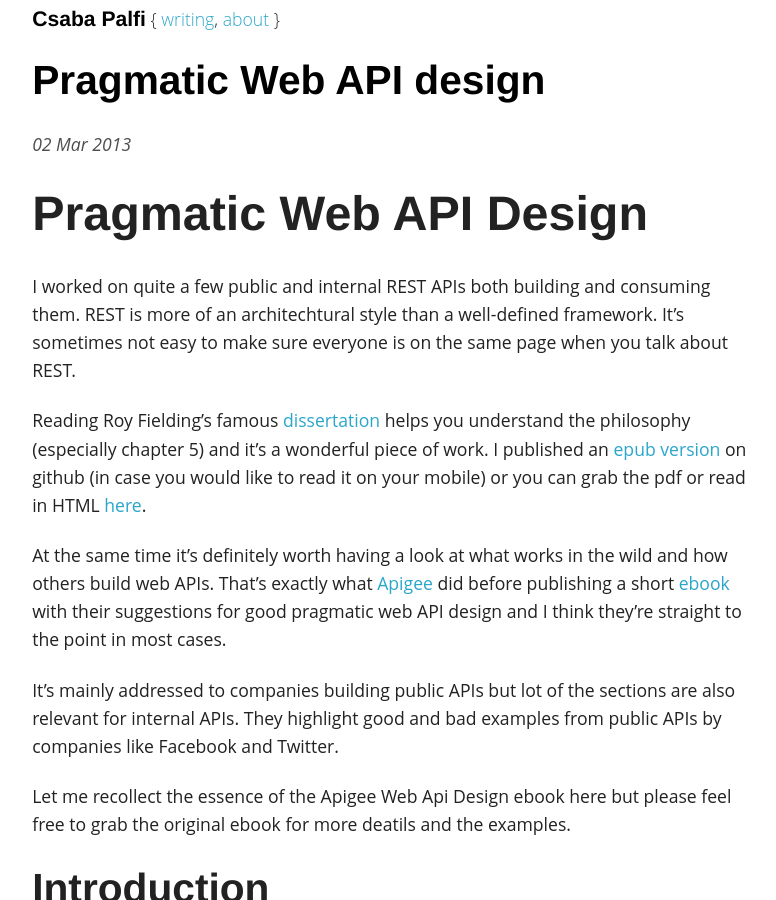
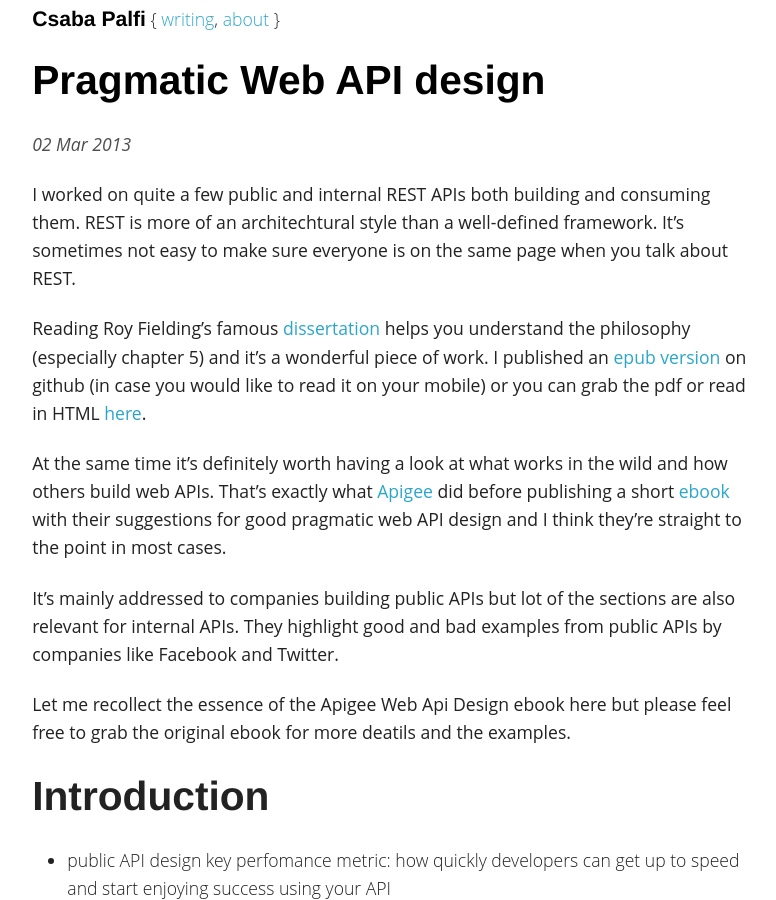
Before and after one commit to dublado/csabapalfi.github.io, a Jekyll site: the page built from _posts/2013-03-02-pragmatic-web-api-design.md, in a window 1280 px wide and 900 px high. Shown: the whole window, without its empty margins (243-1019 px from the left). Built offline with Jekyll 4.4.1, drawn with Linux system fonts in a browser that asks for light colours; Markdown is read by kramdown in place of the engine named in the settings.

Commit message:
dedupe title

```diff
--- a/_posts/2013-03-02-pragmatic-web-api-design.md
+++ b/_posts/2013-03-02-pragmatic-web-api-design.md
@@ -3,8 +3,6 @@ title: "Pragmatic Web API design"
 layout: post
 summary: "Pragmatic Web API design a la Apigee"
 ---
-
-# Pragmatic Web API Design
 
 I worked on quite a few public and internal REST APIs both building and consuming them. REST is more of an architechtural style than a well-defined framework. It's sometimes not easy to make sure everyone is on the same page when you talk about REST.
 
```
